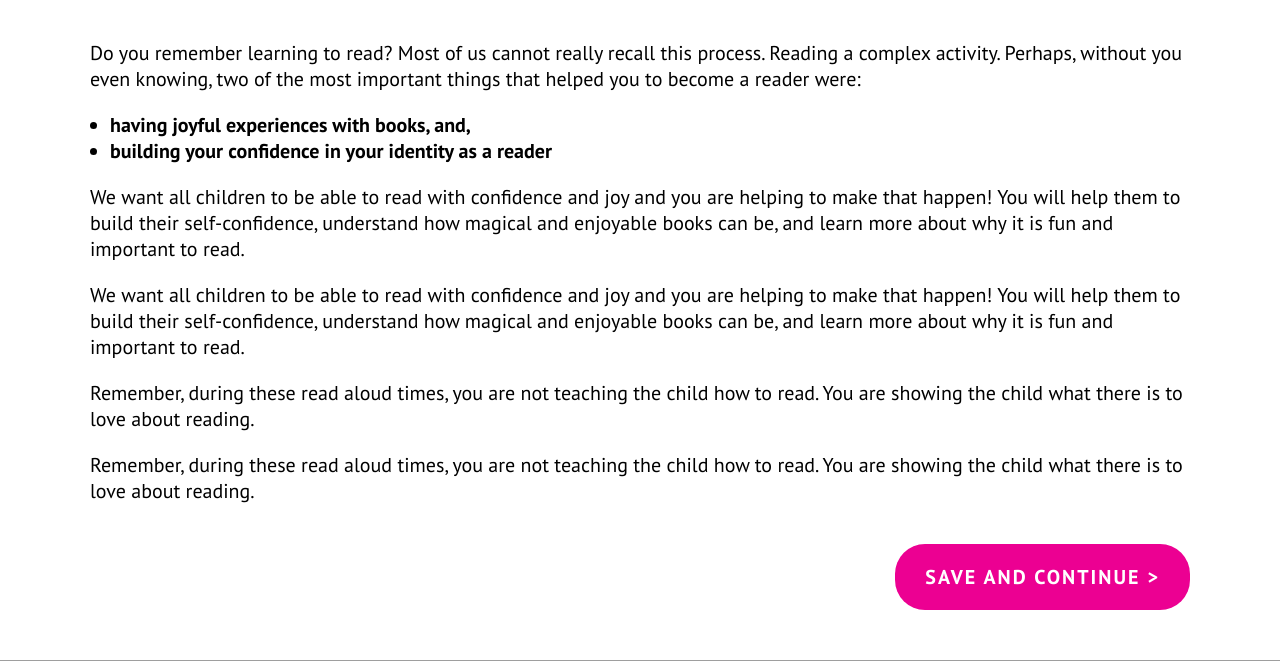
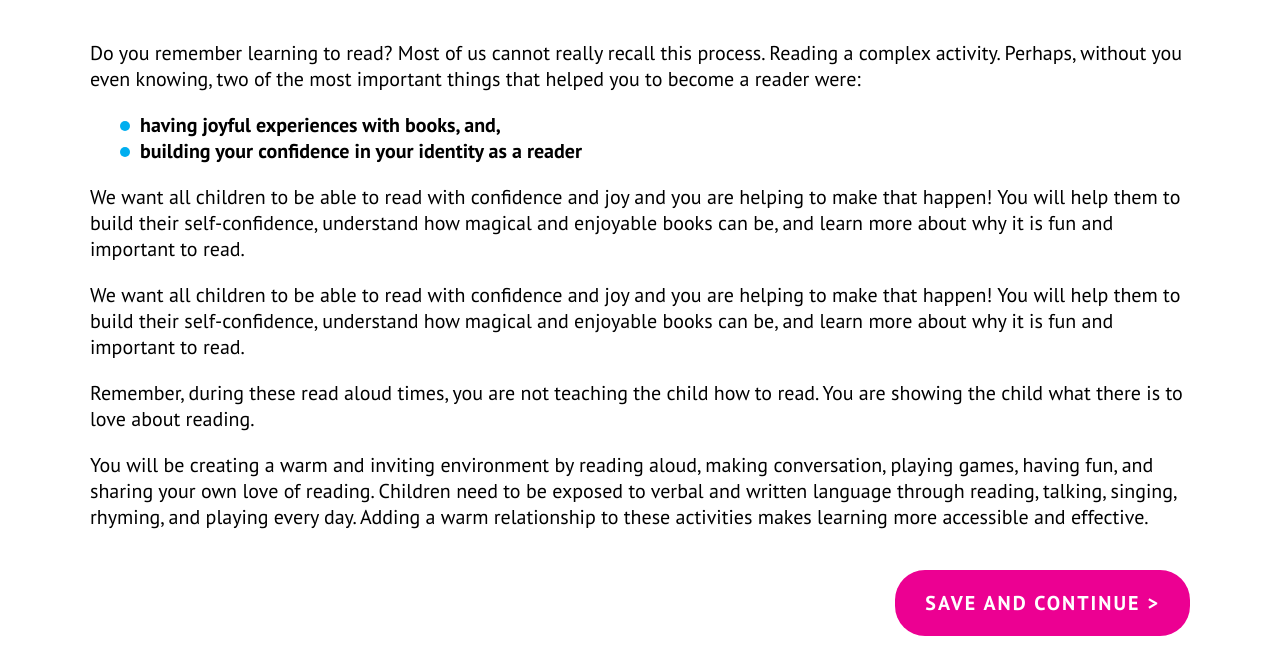
Before and after one commit to LarocheJ/Wee-Read, a PHP site: page /dist/pages/wee-read.php in a window 1280 px wide. Shown: the part 1536-2197 px from the top of the page. Run offline with PHP 8.4, Linux system fonts and the light colour scheme; grey boxes are pictures that could not be loaded.

Commit message:
change bullet colour, fix minor issues

```diff
--- a/dist/css/style.css
+++ b/dist/css/style.css
@@ -379,7 +379,7 @@ p, ul, a {
 }
 
 .wrapper {
-  min-height: 80vh;
+  min-height: 70vh;
 }
 
 .d-flex {
@@ -560,11 +560,27 @@ p, ul, a {
   color: #FCBA2F;
 }
 
+.wrapper ul {
+  list-style: none;
+}
+
+.wrapper ul li::before {
+  content: "";
+  display: inline-block;
+  width: 10px;
+  height: 10px;
+  border-radius: 50%;
+  background-color: #00AEEF;
+  margin: 1px 10px;
+}
+
 footer {
+  margin-top: 100px;
   padding-bottom: 30px;
   position: -webkit-sticky;
   position: sticky;
   bottom: 0;
+  z-index: 0;
 }
 
 footer .container {
--- a/dist/index.php
+++ b/dist/index.php
@@ -3,7 +3,7 @@
 <div class="container">
     <h1 class="cyan">Welcome to wee read!</h1>
     <p>Lorem ipsum dolor sit amet consectetur adipisicing elit. Vel consectetur itaque magnam eaque, suscipit a voluptatem eveniet fugiat tempora labore beatae ea ratione asperiores odio aperiam sed? Asperiores saepe id dolores quas consequuntur similique amet accusamus! Fugiat, molestiae eaque. Totam, modi repudiandae. Dicta sit recusandae adipisci tempora. Nesciunt, fugit sunt?</p>
-    <a href="/pages/wee-read.php" class="primary-btn">Get Started</a>
+    <a href="wee-read" class="primary-btn">Get Started</a>
 </div>
 
 <?php include('includes/footer.php'); ?>
--- a/dist/pages/wee-read.php
+++ b/dist/pages/wee-read.php
@@ -24,9 +24,9 @@
         <p>We want all children to be able to read with confidence and joy and you are helping to make that happen! You will help them to build their self-confidence, understand how magical and enjoyable books can be, and learn more about why it is fun and important to read.</p>
         <p>We want all children to be able to read with confidence and joy and you are helping to make that happen! You will help them to build their self-confidence, understand how magical and enjoyable books can be, and learn more about why it is fun and important to read.</p>
         <p>Remember, during these read aloud times, you are not teaching the child how to read. You are showing the child what there is to love about reading.</p>
-        <p>Remember, during these read aloud times, you are not teaching the child how to read. You are showing the child what there is to love about reading.</p>
+        <p>You will be creating a warm and inviting environment by reading aloud, making conversation, playing games, having fun, and sharing your own love of reading. Children need to be exposed to verbal and written language through reading, talking, singing, rhyming, and playing every day. Adding a warm relationship to these activities makes learning more accessible and effective.</p>
+        <a href="#" class="primary-btn float-right">Save and Continue ></a>
     </div>
-    <a href="#" class="primary-btn float-right">Save and Continue ></a>
 </div>
 
 <?php include('../includes/footer.php'); ?>
--- a/sass/_colours.scss
+++ b/sass/_colours.scss
@@ -17,3 +17,18 @@
 .warm-yellow {
     color: $warm-yellow;
 }
+
+// List bullet colour
+.wrapper ul {
+    list-style: none;
+
+    li::before {
+        content: "";
+        display: inline-block;
+        width: 10px;
+        height: 10px;
+        border-radius: 50%;
+        background-color: $cyan;
+        margin: 1px 10px;
+    }
+}
--- a/sass/_footer.scss
+++ b/sass/_footer.scss
@@ -1,7 +1,9 @@
 footer {
+    margin-top: 100px;
     padding-bottom: 30px;
     position: sticky;
     bottom: 0;
+    z-index: 0;
 
     .container {
         display: flex;
--- a/sass/_layout.scss
+++ b/sass/_layout.scss
@@ -1,6 +1,6 @@
 // This wraps all the content and ensures the footer stays where it belongs.
 .wrapper {
-    min-height: 80vh;
+    min-height: 70vh;
 }
 
 // DISPLAY FLEX
```
